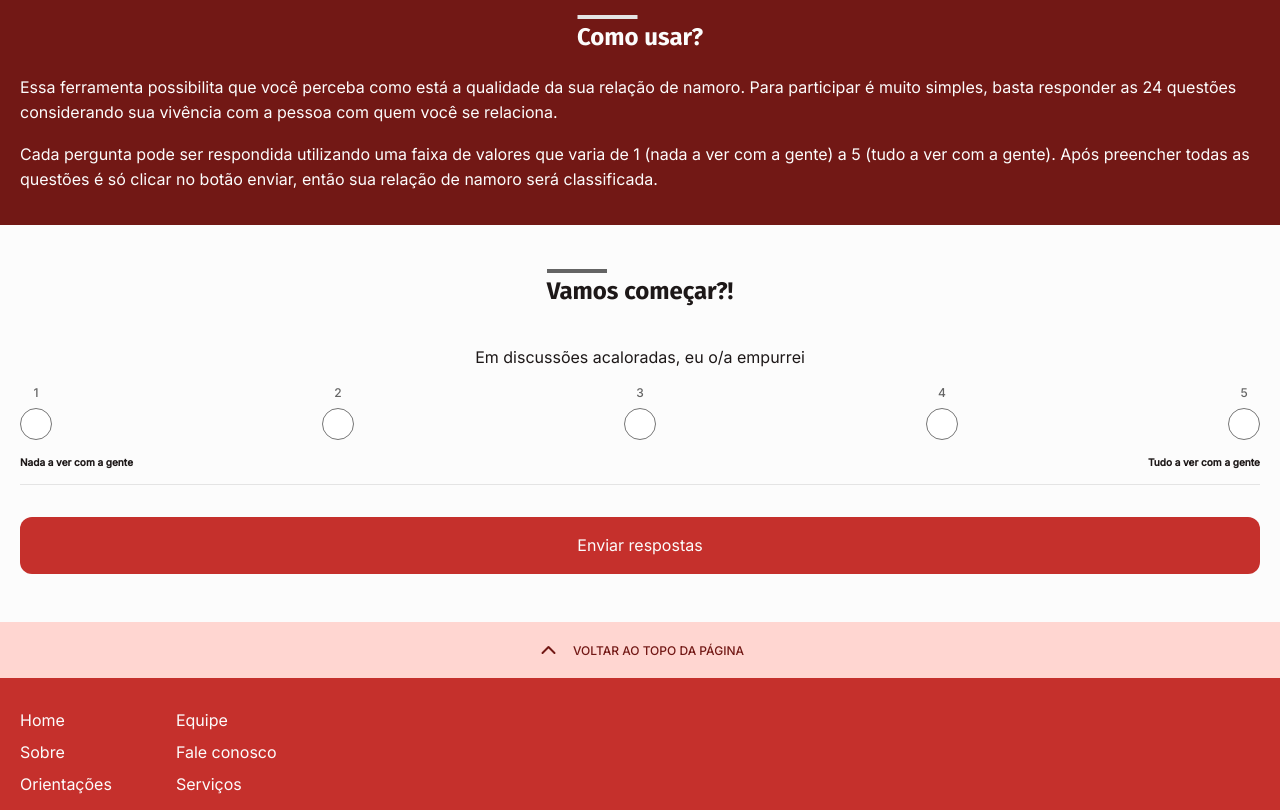
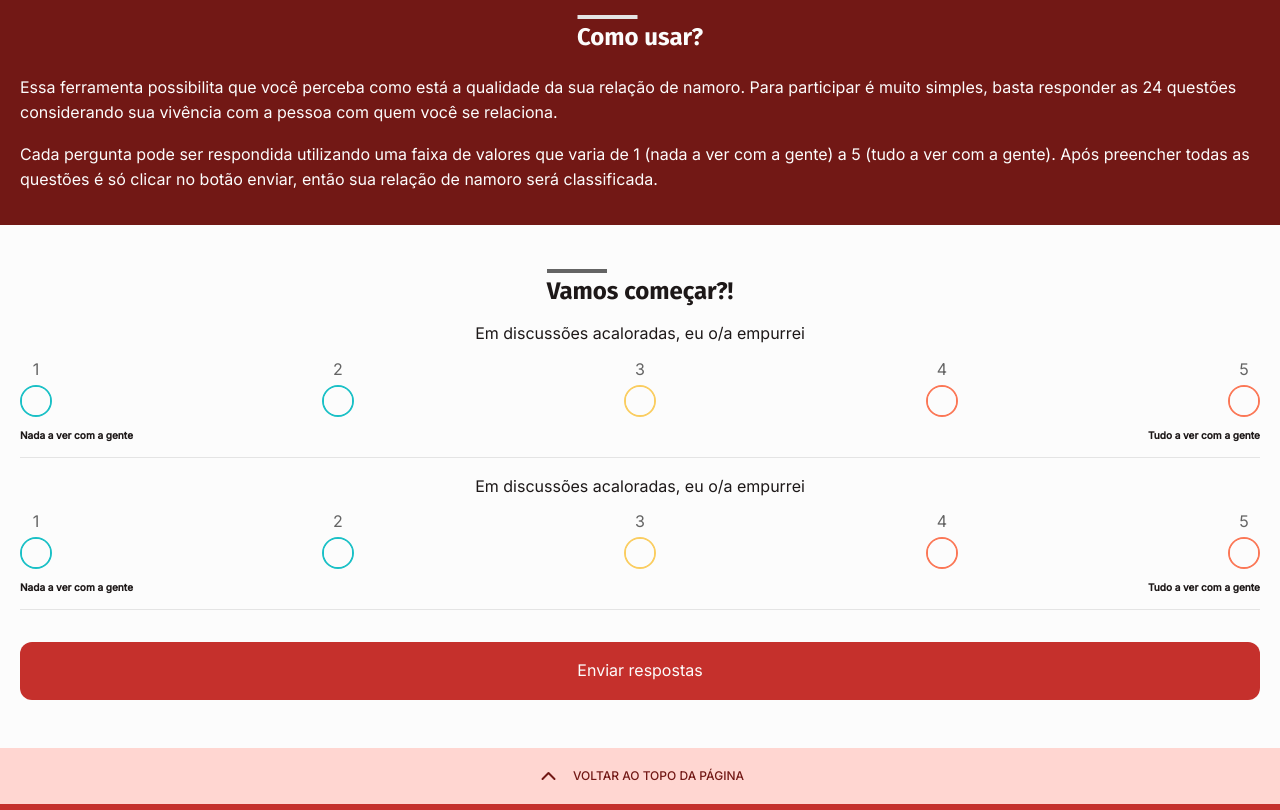
Before and after one commit to lyzzandro/namorico, a plain HTML site: page index.html in a window 1280 px wide. Shown: the part 415-1225 px from the top of the page. Drawn offline with Linux system fonts and the light colour scheme.

Commit message:
add styling in radios

```diff
--- a/assets/style/style.css
+++ b/assets/style/style.css
@@ -233,3 +233,70 @@ footer .bottom {
     padding: 24px 20px;
     background-color: var(--red1);
 }
+
+/*estando radios*/
+input[type='radio'] {
+    display: none;
+}
+
+.inputs label {
+    display: flex;
+    flex-direction: column;
+    align-items: center;
+    gap: 6px;
+}
+
+.custom-radio {
+    border: 2px solid var(--success);
+    width: 32px;
+    height: 32px;
+    display: grid;
+    place-content: center;
+    border-radius: 50%;
+}
+
+.alert {
+    border: 2px solid var(--alert);
+}
+
+.danger {
+    border: 2px solid var(--danger);
+}
+
+.custom-radio,
+span {
+    transition: 0.5s ease;
+    color: var(--black-1);
+}
+
+.custom-radio span {
+    content: '';
+    width: 28px;
+    height: 28px;
+    background: var(--white-1);
+    border-radius: 50%;
+}
+
+input[type='radio']:checked + .custom-radio .success {
+    border-color: var(--success);
+}
+
+input[type='radio']:checked + .custom-radio span {
+    background: var(--success);
+}
+
+input[type='radio']:checked + .alert {
+    border-color: var(--alert);
+}
+
+input[type='radio']:checked + .alert span {
+    background: var(--alert);
+}
+
+input[type='radio']:checked + .danger {
+    border-color: var(--danger);
+}
+
+input[type='radio']:checked + .danger span {
+    background: var(--danger);
+}
--- a/index.html
+++ b/index.html
@@ -87,37 +87,139 @@
                             <h2>Vamos começar?!</h2>
                         </div>
                     </div>
-                    <div class="content">
+
+
                         <div class="question">
                             <p>Em discussões acaloradas, eu o/a empurrei</p>
                             <div class="inputs">
-                                <div class="radio">
-                                    <p>1</p>
-                                    <input type="radio" name="q1" id="1" />
-                                </div>
-                                <div class="radio">
-                                    <p>2</p>
-                                    <input type="radio" name="q1" id="2" />
-                                </div>
-                                <div class="radio">
-                                    <p>3</p>
-                                    <input type="radio" name="q1" id="3" />
-                                </div>
-                                <div class="radio">
-                                    <p>4</p>
-                                    <input type="radio" name="q1" id="4" />
-                                </div>
-                                <div class="radio">
-                                    <p>5</p>
-                                    <input type="radio" name="q1" id="5" />
-                                </div>
+                                <label for="q1r1">
+                                    <span>1</span>
+                                    <input
+                                        type="radio"
+                                        id="q1r1"
+                                        name="q1"
+                                    />
+                                    <div class="custom-radio success">
+                                        <span></span>
+                                    </div>
+                                </label>
+                                <label for="q1r2">
+                                    <span>2</span>
+                                    <input
+                                        type="radio"
+                                        id="q1r2"
+                                        name="q1"
+                                    />
+                                    <div class="custom-radio success">
+                                        <span></span>
+                                    </div>
+                                </label>
+                                <label for="q1r3">
+                                    <span>3</span>
+                                    <input
+                                        type="radio"
+                                        id="q1r3"
+                                        name="q1"
+                                    />
+                                    <div class="custom-radio alert">
+                                        <span></span>
+                                    </div>
+                                </label>
+                                <label for="q1r4">
+                                    <span>4</span>
+                                    <input
+                                        type="radio"
+                                        id="q1r4"
+                                        name="q1"
+                                    />
+                                    <div class="custom-radio danger">
+                                        <span></span>
+                                    </div>
+                                </label>
+                                <label for="q1r5">
+                                    <span>5</span>
+                                    <input
+                                        type="radio"
+                                        id="q1r5"
+                                        name="q1"
+                                    />
+                                    <div class="custom-radio danger">
+                                        <span></span>
+                                    </div>
+                                </label>
+                            </div>
 
-                            </div>
                             <div class="label">
                                 <p>Nada a ver com a gente</p>
                                 <p>Tudo a ver com a gente</p>
                             </div>
                         </div>
+                        <div class="question">
+                            <p>Em discussões acaloradas, eu o/a empurrei</p>
+                            <div class="inputs">
+                                <label for="q2r1">
+                                    <span>1</span>
+                                    <input
+                                        type="radio"
+                                        id="q2r1"
+                                        name="q2"
+                                    />
+                                    <div class="custom-radio success">
+                                        <span></span>
+                                    </div>
+                                </label>
+                                <label for="q2r2">
+                                    <span>2</span>
+                                    <input
+                                        type="radio"
+                                        id="q2r2"
+                                        name="q2"
+                                    />
+                                    <div class="custom-radio success">
+                                        <span></span>
+                                    </div>
+                                </label>
+                                <label for="q2r3">
+                                    <span>3</span>
+                                    <input
+                                        type="radio"
+                                        id="q2r3"
+                                        name="q2"
+                                    />
+                                    <div class="custom-radio alert">
+                                        <span></span>
+                                    </div>
+                                </label>
+                                <label for="q2r4">
+                                    <span>4</span>
+                                    <input
+                                        type="radio"
+                                        id="q2r4"
+                                        name="q2"
+                                    />
+                                    <div class="custom-radio danger">
+                                        <span></span>
+                                    </div>
+                                </label>
+                                <label for="q2r5">
+                                    <span>5</span>
+                                    <input
+                                        type="radio"
+                                        id="q2r5"
+                                        name="q2"
+                                    />
+                                    <div class="custom-radio danger">
+                                        <span></span>
+                                    </div>
+                                </label>
+                            </div>
+
+                            <div class="label">
+                                <p>Nada a ver com a gente</p>
+                                <p>Tudo a ver com a gente</p>
+                            </div>
+                        </div>
+
                     </div>
                 </div>
             </div>
```
